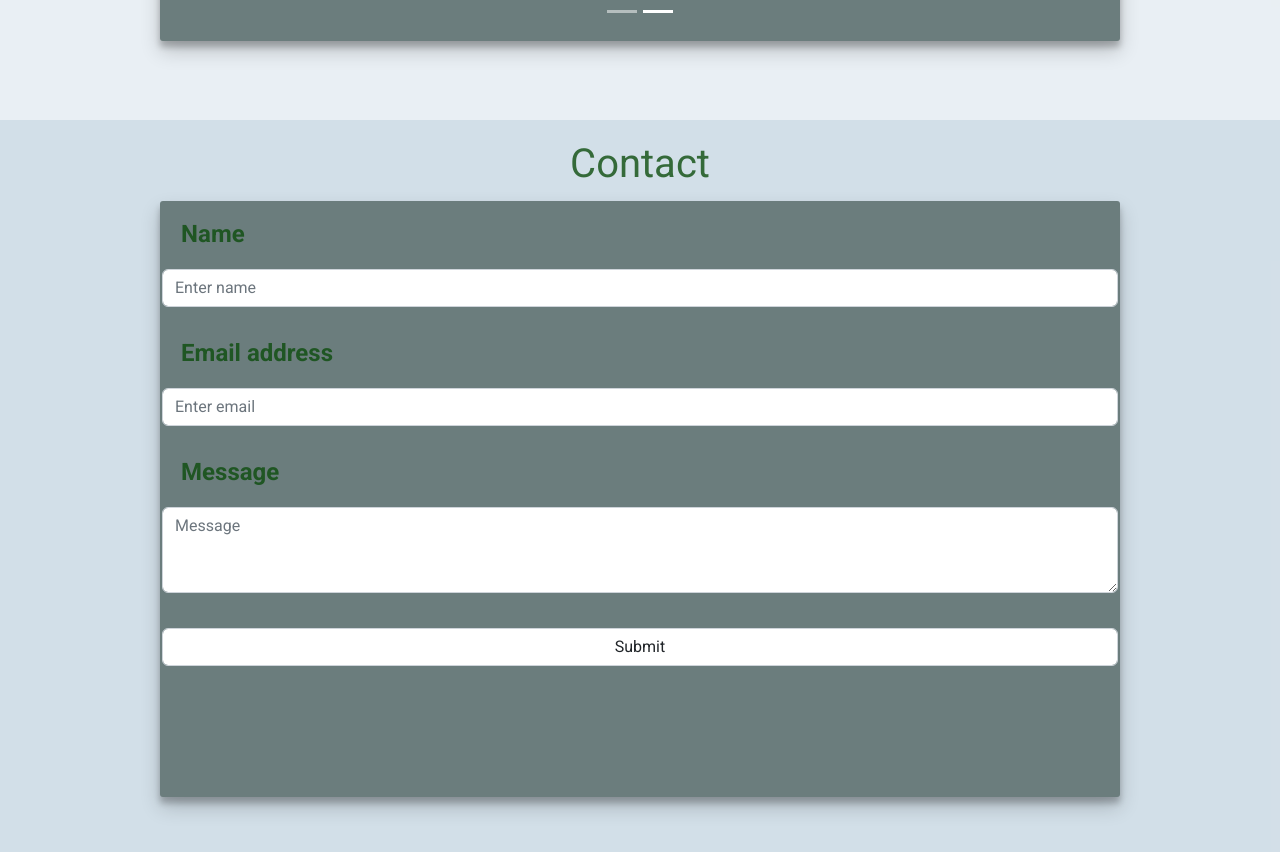
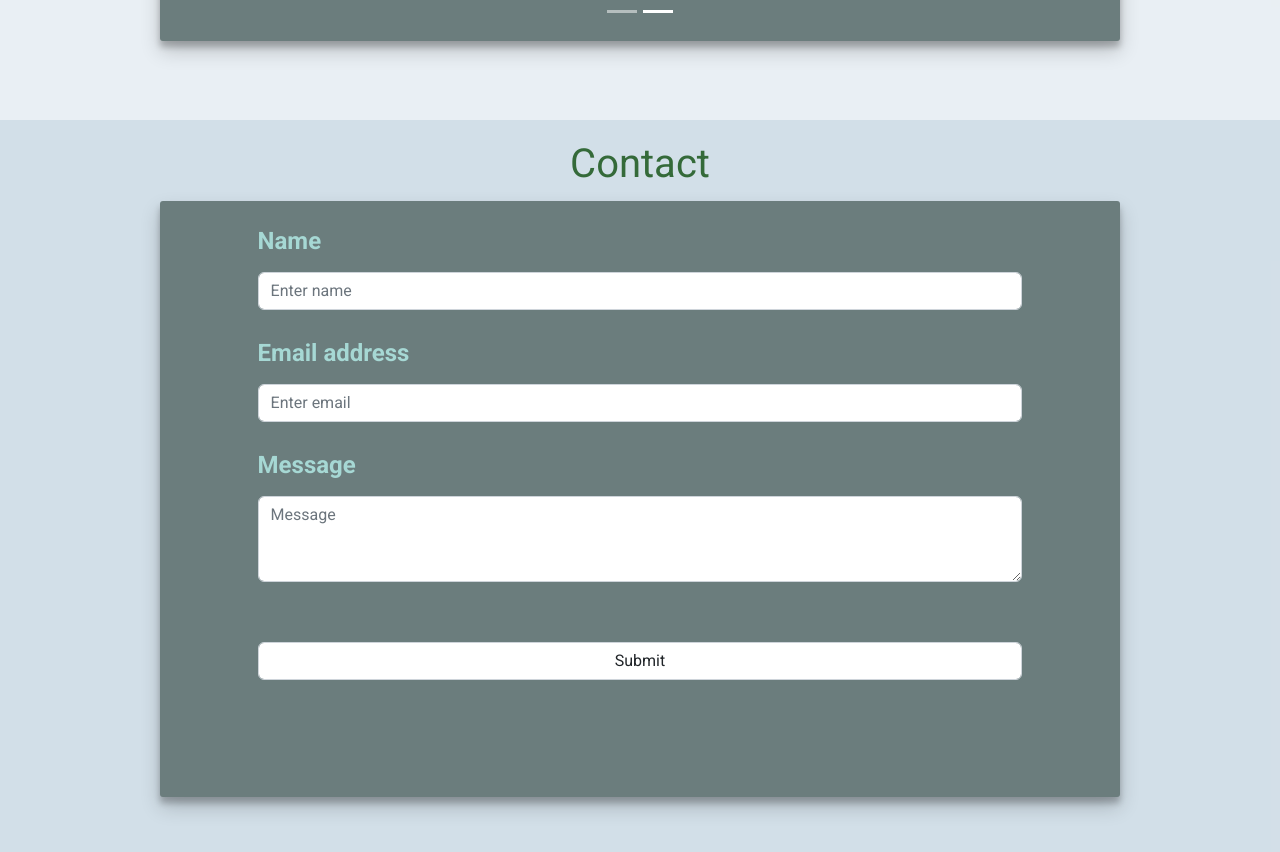
Before and after one commit to GlebTc/Portfolio, a React (Create React App) app: page / in a window 1280 px wide. Shown: the part 2280-3132 px from the top of the page. Built offline with nearby package versions, Linux system fonts and the light colour scheme.

Commit message:
Contact page styling updated

```diff
--- a/src/components/pages__components/Contact.tsx
+++ b/src/components/pages__components/Contact.tsx
@@ -20,25 +20,23 @@ const Contact = ({title, id}:{title: string, id:string}) => {
     }
 
     return (
-        <div className="contact">
-            <div className="contact__title">
-                <h1>{title}</h1>
-            </div>
-            <div className="contact__form content__container">
+        <div className="contact"  id={id}>
+            <h1>{title}</h1>
+            <div className="content__container">
                 <Form onSubmit={handleSubmit}>
-                    <Form.Group controlId="formBasicName">
+                    <Form.Group controlId="formBasicName" className="form__item">
                         <Form.Label className="label">Name</Form.Label>
                         <Form.Control className="contact__form__input__field" type="text" placeholder="Enter name" value={name} onChange={(e) => setName(e.target.value)}/>
                     </Form.Group>
-                    <Form.Group controlId="formBasicEmail">
+                    <Form.Group controlId="formBasicEmail" className="form__item">
                         <Form.Label className="label">Email address</Form.Label>
                         <Form.Control className="contact__form__input__field" type="email" placeholder="Enter email" value={email} onChange={(e) => setEmail(e.target.value)}/>
                     </Form.Group>
-                    <Form.Group controlId="formBasicMessage">
+                    <Form.Group controlId="formBasicMessage" className="form__item">
                         <Form.Label className="label">Message</Form.Label>
                         <Form.Control className="contact__form__input__field" as="textarea" placeholder="Message" rows={3} value={message} onChange={(e) => setMessage(e.target.value)}/>
                     </Form.Group>
-                    <Form.Group controlId="formBasicSubmit">
+                    <Form.Group controlId="formBasicSubmit" className="form__item">
                         <Form.Control className="contact__form__submit__btn" type="submit" value="Submit"/>
                     </Form.Group>
                 </Form>
--- a/src/sass/components/_contact.scss
+++ b/src/sass/components/_contact.scss
@@ -7,17 +7,12 @@
     justify-content: flex-start;
 }
 
-.contact__form {
-    width: 75%;
-    height: 80%;
-    padding: 2% 5%;
-    margin-top: 15px;
-    background-color: var(--BGC__Section);
-    color: var(--Text__Primary);
+.form__item {
+    padding: 20px 10% 0;
 }
 
 .contact__form__input__field {
-    margin: 15px 0 ;
+    margin: 5px 0 ;
 }
 
 .contact__form__submit__btn {
@@ -25,14 +20,16 @@
 }
 
 .form-label {
-    margin: 2%;
+
+    font-size: 1.5rem;
+    font-weight: 700;
+    color: var(--Highlight);
 }
 
 @media screen and (max-width: 800px) {
 
     .contact {
         height: 100vh;
-        padding: 0 30px;
     }
 
     .contact__form {
--- a/src/sass/components/_portfolio.scss
+++ b/src/sass/components/_portfolio.scss
@@ -5,7 +5,6 @@
     flex-direction: column;
     align-items: center;
     justify-content: flex-start;
-
 }
 
 .portfolio__gallery,
--- a/src/sass/main.scss
+++ b/src/sass/main.scss
@@ -89,19 +89,10 @@ h1 {
     color: var(--Active__Text);
 }
 
-span, .label {
+span {
     font-weight: 700;
     color: var(--Active__Text);
 }
-
-
-.label {
-    font-size: 1.5rem;
-    line-height: 1.5rem;
-}
-
-
-
 
 
 @media screen and (max-width: 800px) {
```
